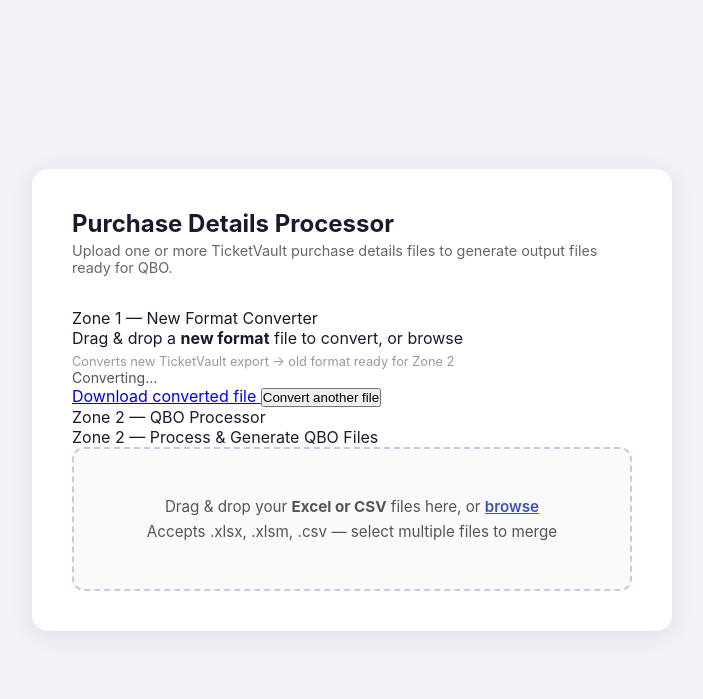
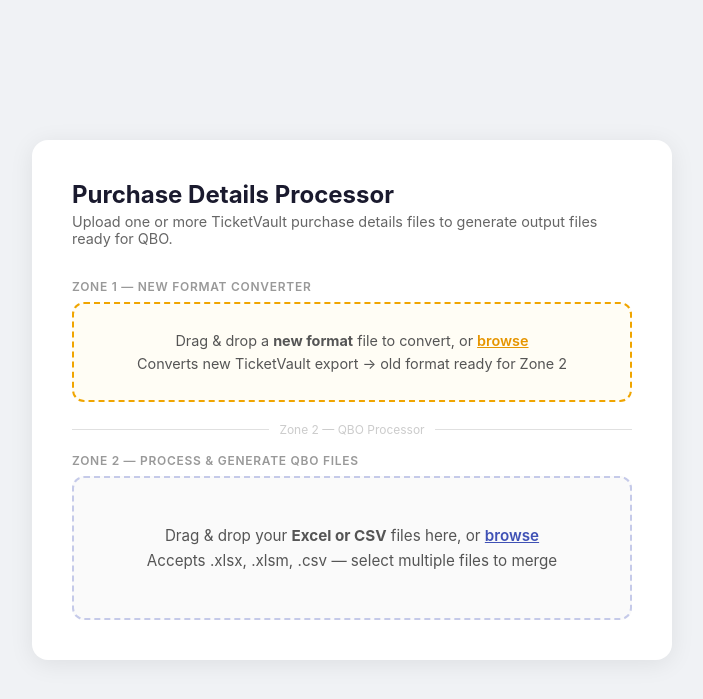
Before and after one commit to ysaccounting/Purchase-Details-Uploads, a Flask app: page / in a window 1280 px wide. Shown: the top 699 px of the page, without its empty margins (288-991 px from the left). Run offline with Flask 3, Linux system fonts and the light colour scheme.

Commit message:
Add files via upload

```diff
--- a/templates/index.html
+++ b/templates/index.html
@@ -344,6 +344,75 @@
       transition: background 0.15s;
     }
     #clear-btn:hover { background: #fad4d0; }
+
+    /* Zone 1 */
+    #convert-drop-zone {
+      border: 2px dashed #f0a500;
+      border-radius: 12px;
+      padding: 28px 24px;
+      text-align: center;
+      cursor: pointer;
+      transition: border-color 0.2s, background 0.2s;
+      background: #fffdf5;
+      margin-bottom: 10px;
+    }
+    #convert-drop-zone.drag-over { border-color: #e69500; background: #fff8e1; }
+    #convert-drop-zone p { color: #555; font-size: 0.9rem; }
+    #convert-drop-zone span { color: #e69500; font-weight: 600; text-decoration: underline; cursor: pointer; }
+    #convert-status { margin-top: 12px; display: none; }
+    #convert-result {
+      margin-top: 12px;
+      display: none;
+      background: #f0faf4;
+      border: 1px solid #a5d6a7;
+      border-radius: 10px;
+      padding: 12px 16px;
+    }
+    #convert-result a {
+      display: flex;
+      align-items: center;
+      gap: 10px;
+      text-decoration: none;
+      color: #1D6F42;
+      font-size: 0.9rem;
+      font-weight: 500;
+    }
+    #convert-again {
+      display: block;
+      margin-top: 8px;
+      background: none;
+      border: none;
+      font-size: 0.8rem;
+      color: #999;
+      cursor: pointer;
+      text-decoration: underline;
+      padding: 0;
+    }
+    #convert-again:hover { color: #555; }
+
+    /* Zone labels & divider */
+    .zone-label {
+      font-size: 0.75rem;
+      font-weight: 600;
+      text-transform: uppercase;
+      letter-spacing: 0.06em;
+      color: #999;
+      margin-bottom: 8px;
+    }
+    .zone-divider {
+      display: flex;
+      align-items: center;
+      gap: 10px;
+      margin: 20px 0 16px;
+      color: #ccc;
+      font-size: 12px;
+    }
+    .zone-divider::before, .zone-divider::after {
+      content: "";
+      flex: 1;
+      height: 1px;
+      background: #e0e0e0;
+    }
 
     /* Error */
     .error-box {
```
